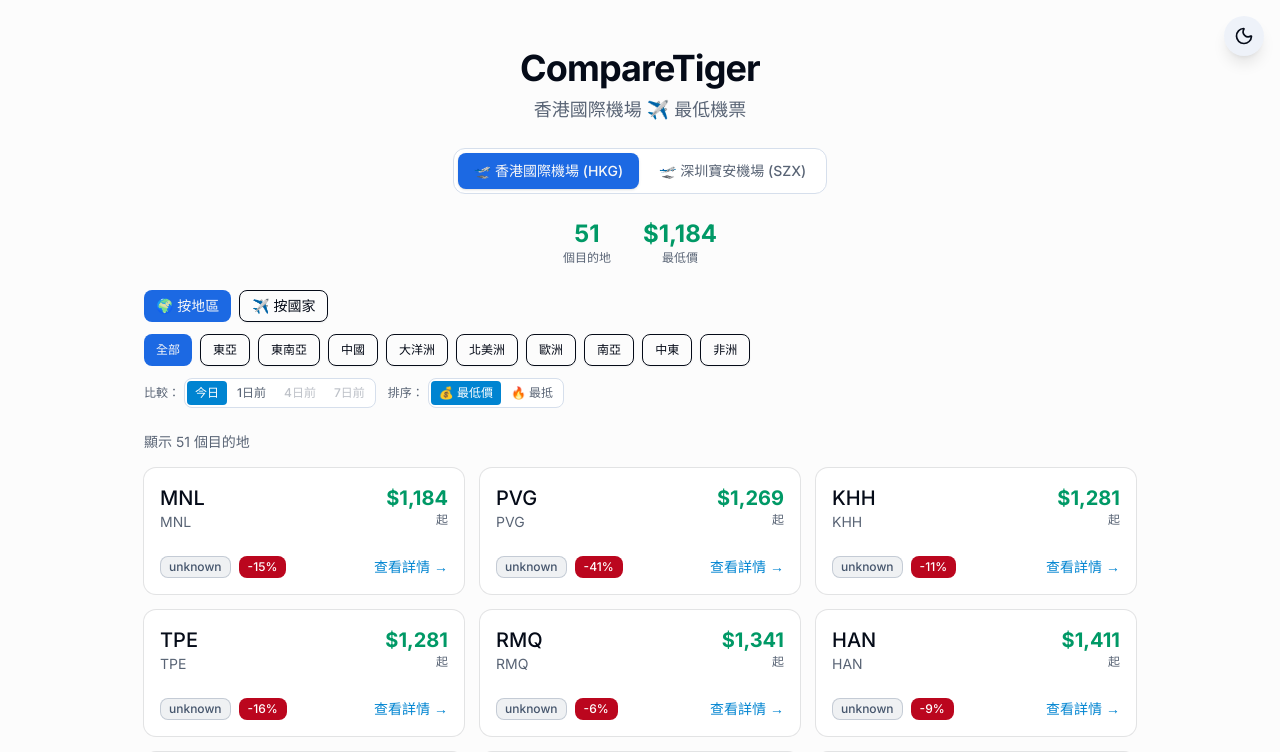
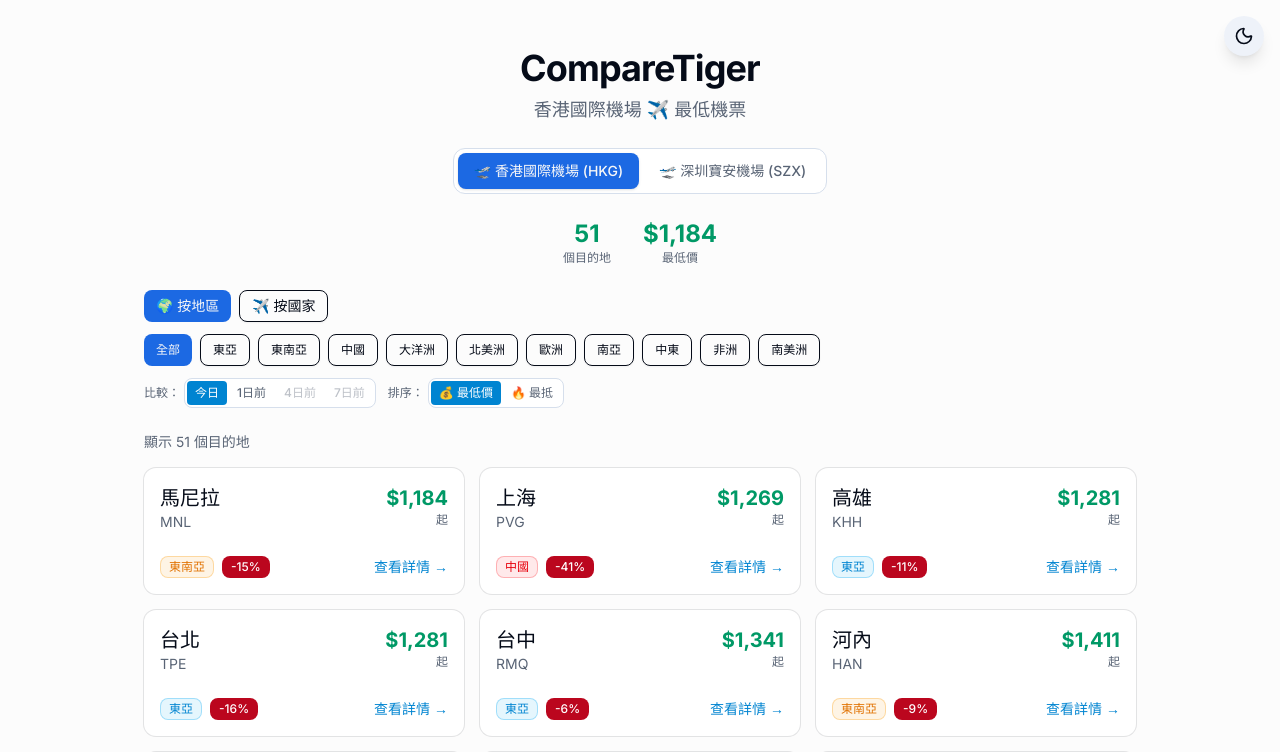
Before and after one commit to extraier/flight-deals-app, a Next.js app: page / in a window 1280 px wide. Shown: the top 752 px of the page. Built offline with nearby package versions, Linux system fonts and the light colour scheme.

Commit message:
fix: city names in Traditional Chinese

```diff
--- a/src/app/page.tsx
+++ b/src/app/page.tsx
@@ -13,20 +13,21 @@
 type Departure = 'HKG' | 'SZX';
 
 const regionColors: Record<string, string> = {
+  '東亞': 'bg-sky-500/10 text-sky-600 border-sky-500/30',
   '東南亞': 'bg-amber-500/10 text-amber-600 border-amber-500/30',
-  '東亞': 'bg-sky-500/10 text-sky-600 border-sky-500/30',
   '中國': 'bg-red-500/10 text-red-600 border-red-500/30',
   '大洋洲': 'bg-cyan-500/10 text-cyan-600 border-cyan-500/30',
-  '北美洲': 'bg-red-500/10 text-red-600 border-red-500/30',
+  '北美洲': 'bg-orange-500/10 text-orange-600 border-orange-500/30',
+  '南美洲': 'bg-orange-500/10 text-orange-500 border-orange-500/30',
   '歐洲': 'bg-violet-500/10 text-violet-600 border-violet-500/30',
-  '南亞': 'bg-orange-500/10 text-orange-600 border-orange-500/30',
+  '南亞': 'bg-yellow-500/10 text-yellow-600 border-yellow-500/30',
   '中東': 'bg-emerald-500/10 text-emerald-600 border-emerald-500/30',
-  '非洲': 'bg-yellow-500/10 text-yellow-600 border-yellow-500/30',
+  '非洲': 'bg-yellow-500/10 text-yellow-500 border-yellow-500/30',
   '香港': 'bg-pink-500/10 text-pink-600 border-pink-500/30',
   '其他': 'bg-slate-500/10 text-slate-600 border-slate-500/30',
 };
 
-const regions = ['全部', '東亞', '東南亞', '中國', '大洋洲', '北美洲', '歐洲', '南亞', '中東', '非洲'];
+const regions = ['全部', '東亞', '東南亞', '中國', '大洋洲', '北美洲', '歐洲', '南亞', '中東', '非洲', '南美洲'];
 
 const DEPARTURE_LABELS: Record<Departure, { label: string; subtitle: string }> = {
   HKG: { label: '香港國際機場', subtitle: '香港國際機場 ✈️ 最低機票' },
```
Also changed, not shown: src/data/all_dates.json.
